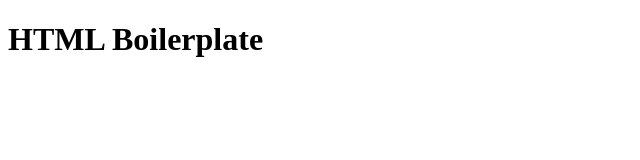
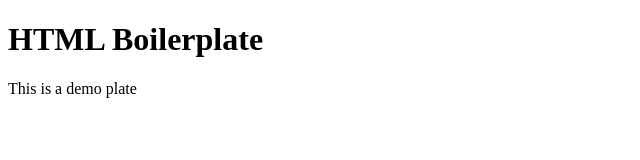
Before and after one commit to sharda2602/Demo_Adify1, a plain HTML site: page index.html in a window 1280 px wide. Shown: the whole page, without its empty margins (0-640 px from the left). Drawn offline with Linux system fonts and the light colour scheme.

Commit message:
paragraph added

```diff
--- a/index.html
+++ b/index.html
@@ -7,6 +7,7 @@
 </head>
 <body>
     <h1>HTML Boilerplate</h1>
+    <p>This is a demo plate</p>
 
 </body>
 </html>
```
